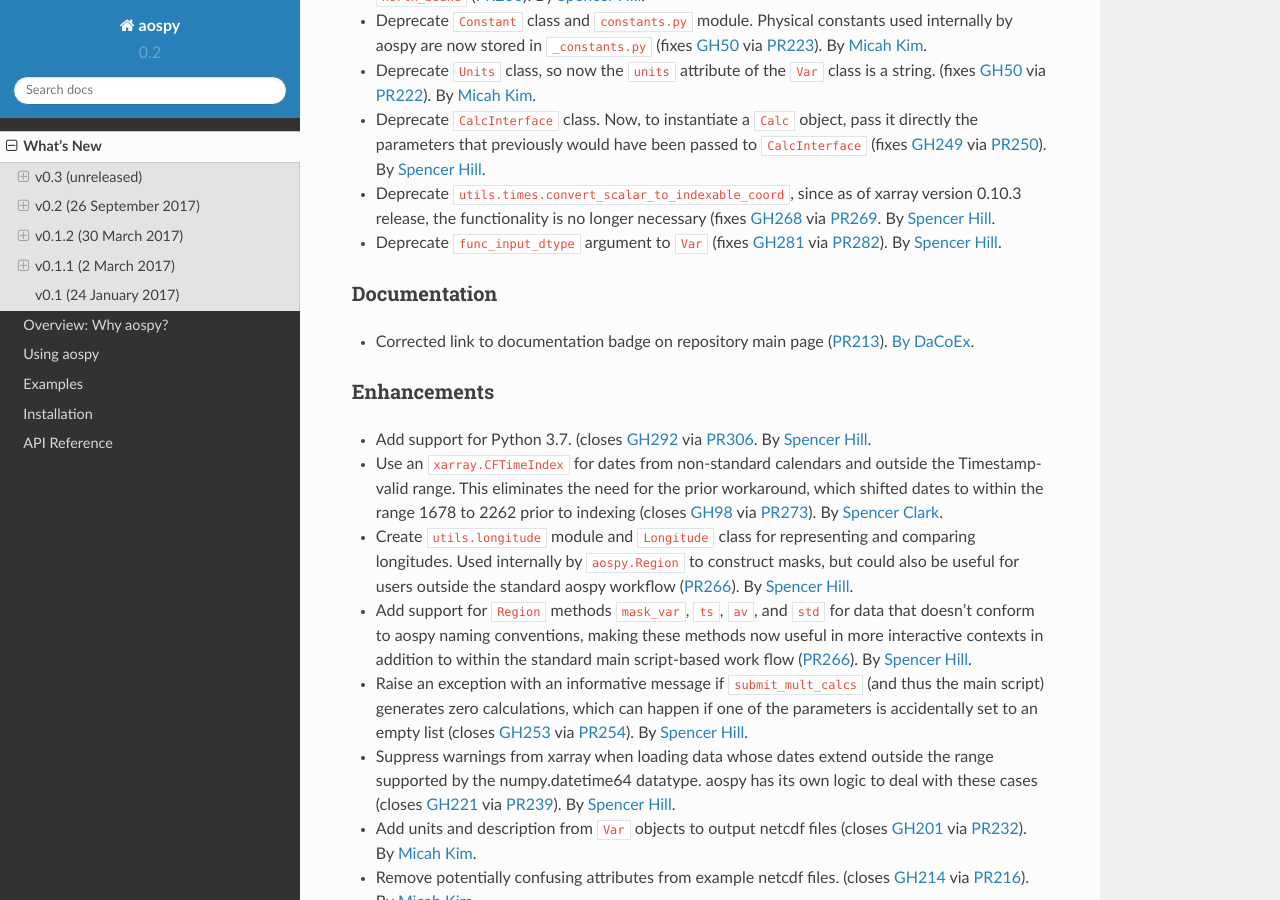
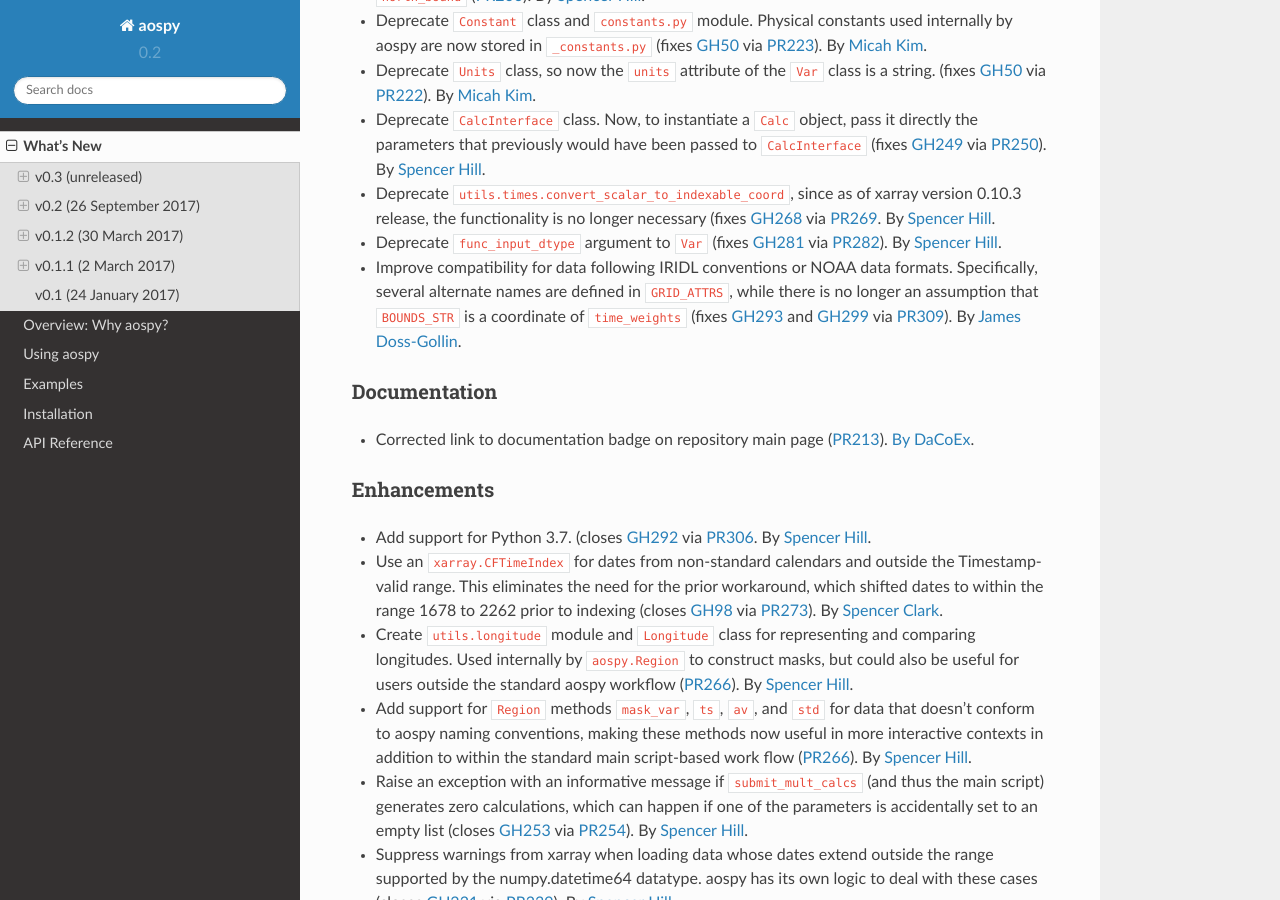
Before and after one commit to spencerahill/aospy, a Sphinx documentation site: the page built from docs/whats-new.rst, in a window 1280 px wide and 900 px high, scrolled down 380 px. Built offline with Sphinx 7.4.7 and the Read the Docs theme 2.0.0, drawn with Linux system fonts in a browser that asks for light colours.

Commit message:
Compatibility for NOAA and IRIDL data sets (#309)
* Do not assume that BOUNDS_STR is a coord of time_weights
* add IRIDL conventions and NOAA names to grid attributes

```diff
--- a/docs/whats-new.rst
+++ b/docs/whats-new.rst
@@ -37,6 +37,12 @@ Breaking Changes
 - Deprecate ``func_input_dtype`` argument to ``Var`` (fixes
   :issue:`281` via :pull:`282`).  By `Spencer Hill
   <https://github.com/spencerahill>`_.
+- Improve compatibility for data following IRIDL conventions or NOAA
+  data formats. Specifically, several alternate names are defined in
+  ``GRID_ATTRS``, while there is no longer an assumption that
+  ``BOUNDS_STR`` is a coordinate of ``time_weights`` (fixes :issue:`293`
+  and :issue:`299` via :pull:`309`). By `James Doss-Gollin
+  <https://github.com/jdossgollin>`_.
 
 Documentation
 ~~~~~~~~~~~~~
```
Also changed, not shown: 2 other files.
